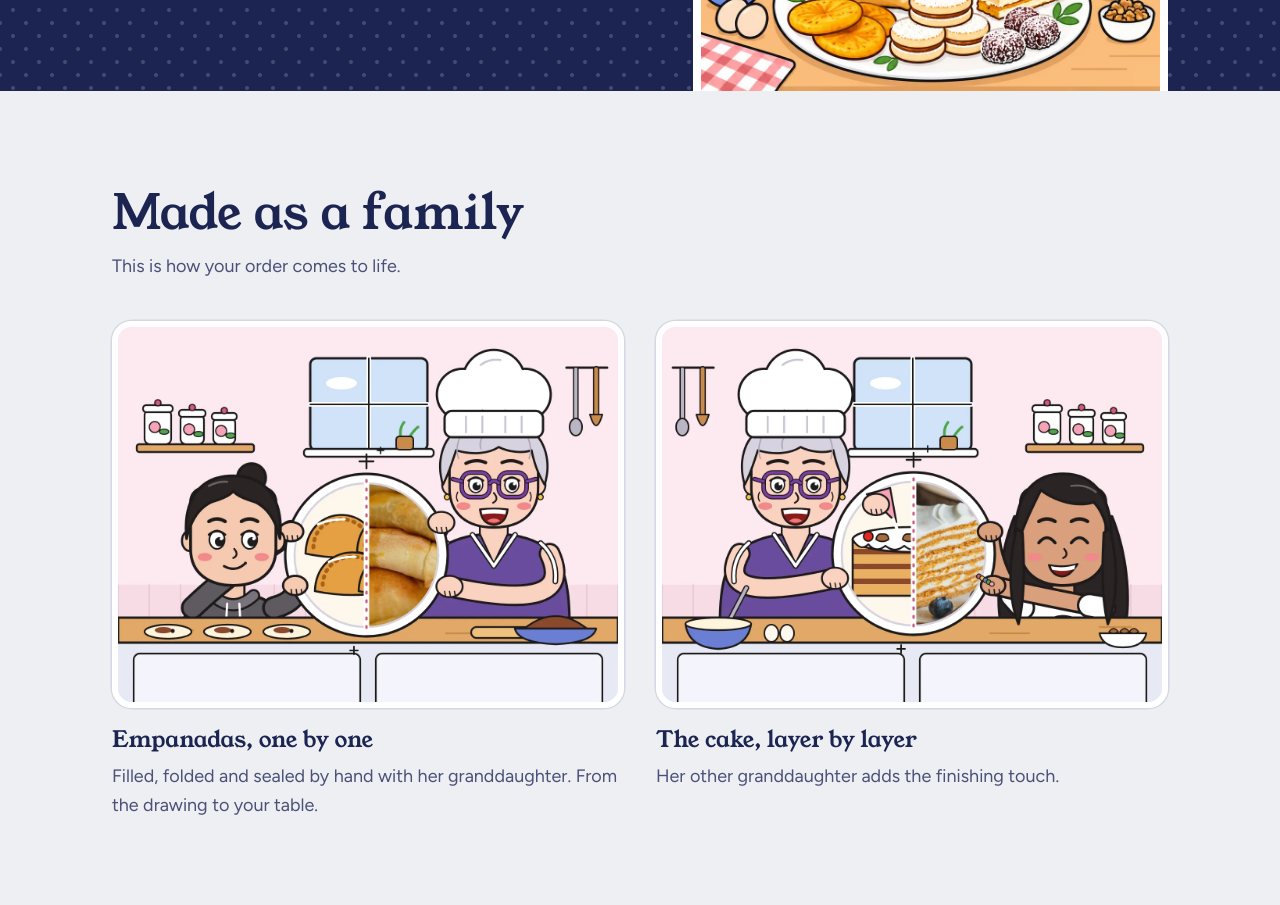
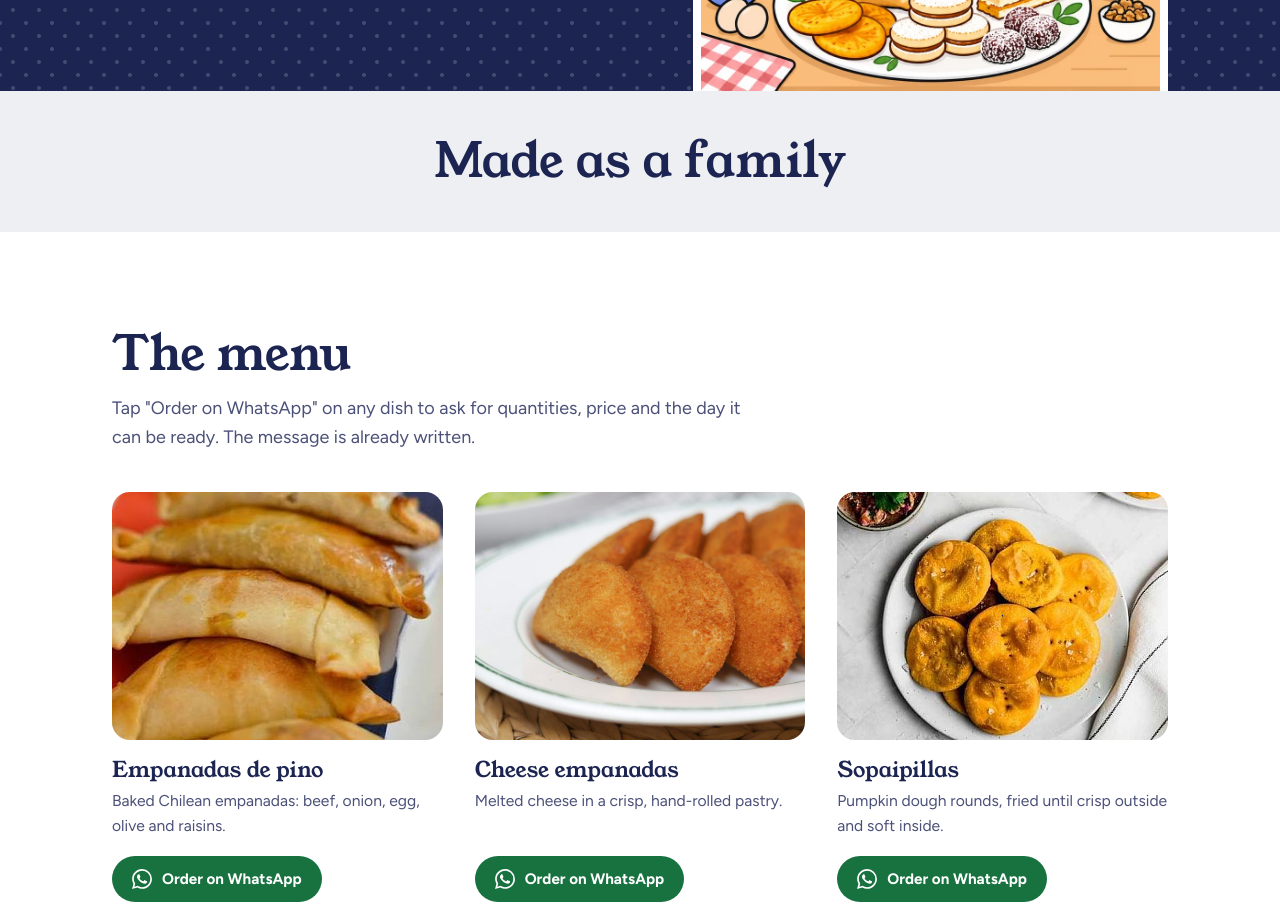
Before and after one commit to DeliciasDeLaMama/deliciasdelamama.github.io, a plain HTML site: page index.html in a window 1280 px wide. Shown: the part 720-1625 px from the top of the page. Drawn offline with Linux system fonts and the light colour scheme.

Commit message:
Add files via upload

```diff
--- a/index.html
+++ b/index.html
@@ -181,14 +181,8 @@ a{ color:inherit; }
 @media (min-width:900px){ .section{ padding:96px 0; } }
 
 /* ===== Story ===== */
-.story{ background:var(--marmol); }
-.story-grid{ display:grid; gap:32px; grid-template-columns:1fr; }
-@media (min-width:820px){ .story-grid{ grid-template-columns:1fr 1fr; } }
-.story-panel{ margin:0; }
-.story-panel img{ width:100%; height:auto; border-radius:20px; border:6px solid #fff; box-shadow:0 0 0 1.5px var(--line); }
-.story-panel figcaption{ margin-top:14px; display:grid; gap:4px; }
-.story-panel strong{ font-family:var(--serif); font-weight:400; font-size:1.4rem; }
-.story-panel span{ color:var(--ink-soft); }
+.story{ background:var(--marmol); padding:44px 0; text-align:center; }
+.story h2{ font-size:clamp(2rem, 4.6vw, 3rem); }
 
 /* ===== Menu ===== */
 .sample-note{
@@ -347,30 +341,9 @@ a{ color:inherit; }
   </section>
 
   <!-- STORY -->
-  <section class="section story" aria-labelledby="story-title">
+  <section class="story" aria-labelledby="story-title">
     <div class="wrap">
-      <div class="section-head">
-        <h2 id="story-title" data-i18n="story_title">Made as a family</h2>
-        <p data-i18n="story_sub">This is how your order comes to life.</p>
-      </div>
-      <div class="story-grid">
-        <figure class="story-panel">
-          <picture>
-            <source srcset="assets/story/empanadas.webp" type="image/webp">
-            <img src="assets/story/empanadas.jpg" width="1280" height="960" loading="lazy" data-i18n-alt="story1_alt"
-                 alt="Cartoon of la Mama and her granddaughter holding a plate of empanadas, half drawing and half real photo">
-          </picture>
-          <figcaption><strong data-i18n="story1_t">Empanadas, one by one</strong><span data-i18n="story1_d">Filled, folded and sealed by hand with her granddaughter. From the drawing to your table.</span></figcaption>
-        </figure>
-        <figure class="story-panel">
-          <picture>
-            <source srcset="assets/story/torta.webp" type="image/webp">
-            <img src="assets/story/torta.jpg" width="1280" height="960" loading="lazy" data-i18n-alt="story2_alt"
-                 alt="Cartoon of la Mama and her other granddaughter decorating a cake, half drawing and half real photo">
-          </picture>
-          <figcaption><strong data-i18n="story2_t">The cake, layer by layer</strong><span data-i18n="story2_d">Her other granddaughter adds the finishing touch.</span></figcaption>
-        </figure>
-      </div>
+      <h2 id="story-title" data-i18n="story_title">Made as a family</h2>
     </div>
   </section>
 
@@ -540,11 +513,7 @@ const T = {
     hero_sub:'Empanadas, sopaipillas, Pan de Pascua and sweets made by hand in small batches in Auckland. See the menu and order on WhatsApp.',
     hero_cta:'See the menu', hero_ask:'Order on WhatsApp',
     hero_alt:"Illustration of la Mama in a chef's hat with her two granddaughters and a platter of empanadas, sopaipillas, Pan de Pascua, alfajores and cake",
-    story_title:'Made as a family', story_sub:'This is how your order comes to life.',
-    story1_t:'Empanadas, one by one', story1_d:'Filled, folded and sealed by hand with her granddaughter. From the drawing to your table.',
-    story1_alt:'Cartoon of la Mama and her granddaughter holding a plate of empanadas, half drawing and half real photo',
-    story2_t:'The cake, layer by layer', story2_d:'Her other granddaughter adds the finishing touch.',
-    story2_alt:'Cartoon of la Mama and her other granddaughter decorating a cake, half drawing and half real photo',
+    story_title:'Made as a family',
     menu_title:'The menu',
     menu_sub:'Tap "Order on WhatsApp" on any dish to ask for quantities, price and the day it can be ready. The message is already written.',
     sample_note:'Sample menu: dishes and prices are placeholders until la Mama confirms them.',
@@ -578,11 +547,7 @@ const T = {
     hero_sub:'Empanadas, sopaipillas, Pan de Pascua y dulces hechos a mano, en pequeñas tandas, en Auckland. Mira el menú y pide por WhatsApp.',
     hero_cta:'Ver el menú', hero_ask:'Pedir por WhatsApp',
     hero_alt:'Ilustración de la Mama con gorro de chef y sus dos nietas, con una bandeja de empanadas, sopaipillas, Pan de Pascua, alfajores y torta',
-    story_title:'Hecho en familia', story_sub:'Así nace tu pedido.',
-    story1_t:'Empanadas, una por una', story1_d:'Rellenas, cerradas y selladas a mano con su nieta. Del dibujo a tu mesa.',
-    story1_alt:'Caricatura de la Mama y su nieta sosteniendo un plato de empanadas, mitad dibujo y mitad foto real',
-    story2_t:'La torta, capa por capa', story2_d:'Su otra nieta le pone el toque final.',
-    story2_alt:'Caricatura de la Mama y su otra nieta decorando una torta, mitad dibujo y mitad foto real',
+    story_title:'Hecho en familia',
     menu_title:'El menú',
     menu_sub:'Toca "Pedir por WhatsApp" en cualquier plato para preguntar cantidades, precio y el día que puede estar listo. El mensaje ya va escrito.',
     sample_note:'Menú de ejemplo: los platos y precios son provisorios hasta que la Mama los confirme.',
```
